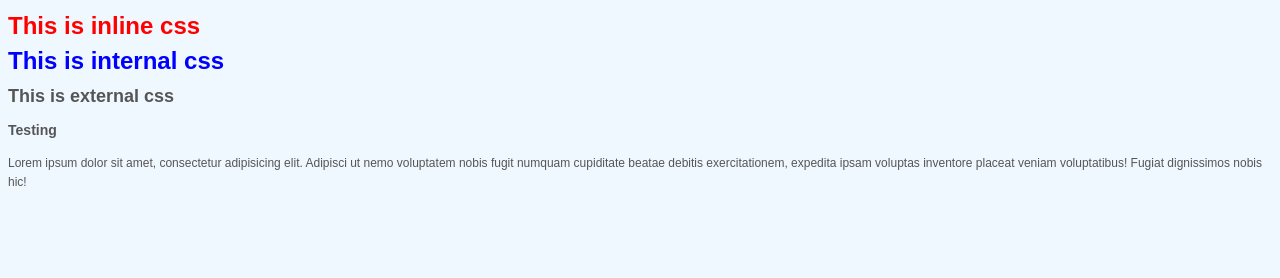
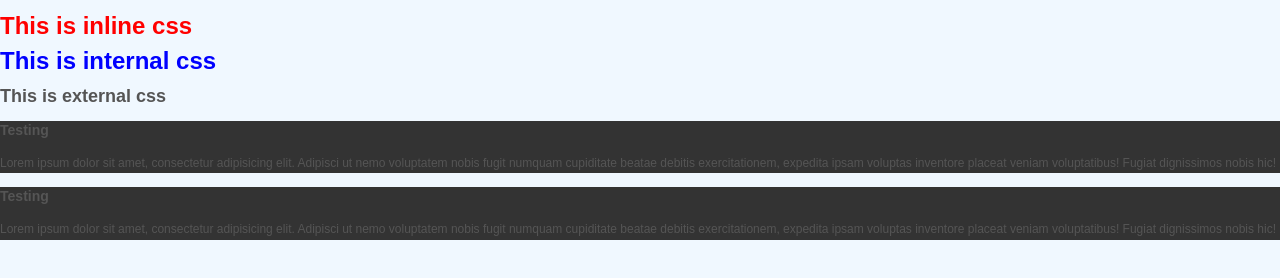
Before and after one commit to chammiherath/css_cheatsheet, a plain HTML site: page CSScheatSheet/index.html in a window 1280 px wide. Drawn offline with Linux system fonts and the light colour scheme.

Commit message:
changes add

```diff
--- a/CSScheatSheet/CSS/style.css
+++ b/CSScheatSheet/CSS/style.css
@@ -10,5 +10,11 @@ body{
     /* same as above but in shorter way*/
     font: normal 12px Arial, Helvetica, sans-serif;
     line-height: 1.6em;
+    margin:0;
 
 }
+
+.box-1{
+    background-color: #333333;
+
+}
--- a/CSScheatSheet/index.html
+++ b/CSScheatSheet/index.html
@@ -41,5 +41,13 @@
             placeat veniam voluptatibus! Fugiat dignissimos nobis hic!
         </p>
     </div>
+    <div class="box-1">
+        <h3>Testing</h3>
+        <p>Lorem ipsum dolor sit amet, consectetur adipisicing elit.
+            Adipisci ut nemo voluptatem nobis fugit numquam cupiditate
+            beatae debitis exercitationem, expedita ipsam voluptas inventore
+            placeat veniam voluptatibus! Fugiat dignissimos nobis hic!
+        </p>
+    </div>
 </body>
 </html>
```
